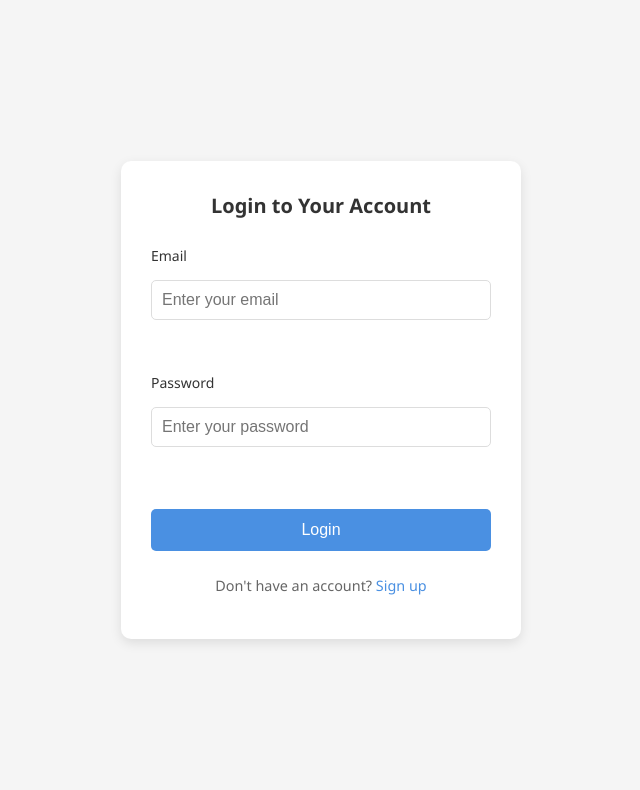
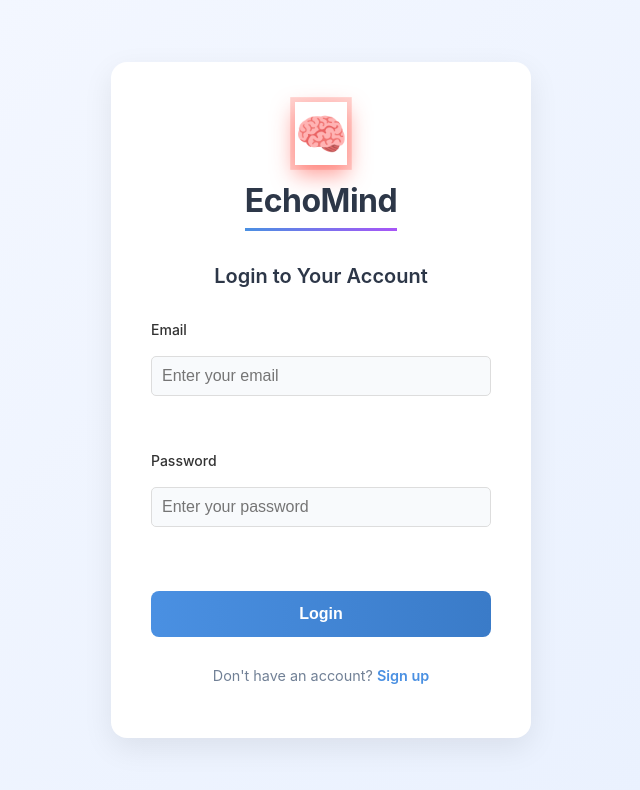
Before and after one commit to FantomCode25/BruteForz, a React (Vite) app in the folder Frontend/my-react-app/: page /login in a window 1280 px wide. Shown: the top 790 px of the page, without its empty margins (319-959 px from the left). Built offline with nearby package versions, Linux system fonts and the light colour scheme.

Commit message:
ui for login/sign up done

```diff
--- a/Frontend/my-react-app/src/Login.css
+++ b/Frontend/my-react-app/src/Login.css
@@ -3,100 +3,239 @@
   justify-content: center;
   align-items: center;
   min-height: 100vh;
-    background-color: #f5f5f5;
+  background: linear-gradient(135deg, #f5f8ff 0%, #e8f0fe 100%);
   padding: 20px;
+  font-family: 'Inter', -apple-system, BlinkMacSystemFont, sans-serif;
 }
 
 .login-form-wrapper {
   background-color: white;
-    border-radius: 10px;
-    box-shadow: 0 4px 12px rgba(0, 0, 0, 0.1);
-    padding: 30px;
+  border-radius: 16px;
+  box-shadow: 0 10px 30px rgba(0, 0, 0, 0.08);
+  padding: 40px;
   width: 100%;
-    max-width: 400px;
+  max-width: 420px;
+  position: relative;
+  overflow: hidden;
+}
+
+.branding {
+  display: flex;
+  flex-direction: column;
+  align-items: center;
+  margin-bottom: 36px;
+  position: relative;
+}
+
+.logo-container {
+  position: relative;
+  margin-bottom: 12px;
+}
+
+.brain-logo {
+  font-size: 42px;
+  animation: pulse 2s infinite alternate;
+}
+
+.brain-glow {
+  position: absolute;
+  top: 50%;
+  left: 50%;
+  transform: translate(-50%, -50%);
+  width: 80px;
+  height: 80px;
+  background: radial-gradient(circle, rgba(74, 144, 226, 0.2) 0%, rgba(74, 144, 226, 0) 70%);
+  border-radius: 50%;
+  animation: glow 3s infinite alternate;
+  z-index: -1;
+}
+
+.app-title {
+  font-size: 32px;
+  font-weight: 700;
+  color: #2d3748;
+  letter-spacing: -0.5px;
+  margin: 0;
+  position: relative;
+  display: inline-block;
+}
+
+.app-title::after {
+  content: '';
+  position: absolute;
+  bottom: -6px;
+  left: 0;
+  width: 0;
+  height: 3px;
+  background: linear-gradient(90deg, #4a90e2 0%, #a855f7 100%);
+  animation: underline 1.5s forwards;
 }
 
 .login-form-wrapper h2 {
   text-align: center;
-    margin-bottom: 24px;
-    color: #333;
+  margin-bottom: 28px;
+  color: #2d3748;
+  font-weight: 600;
+  font-size: 20px;
 }
 
 .login-form {
   display: flex;
   flex-direction: column;
-    gap: 20px;
+  gap: 22px;
 }
 
 .form-group {
   display: flex;
   flex-direction: column;
-    gap: 6px;
+  gap: 8px;
 }
 
 .form-group label {
   font-weight: 500;
-    color: #555;
+  color: #4a5568;
   font-size: 14px;
 }
 
 .form-group input {
-    padding: 12px;
-    border: 1px solid #ccc;
-    border-radius: 5px;
+  padding: 14px 16px;
+  border: 1px solid #e2e8f0;
+  border-radius: 8px;
   font-size: 16px;
-    transition: border 0.3s ease;
+  transition: all 0.2s ease;
+  background-color: #f8fafc;
 }
 
 .form-group input:focus {
   outline: none;
   border-color: #4a90e2;
+  box-shadow: 0 0 0 3px rgba(74, 144, 226, 0.15);
+  background-color: #fff;
 }
 
 .login-button {
-    background-color: #4a90e2;
+  background: linear-gradient(90deg, #4a90e2 0%, #3a7bc8 100%);
   color: white;
   border: none;
-    border-radius: 5px;
-    padding: 12px;
+  border-radius: 8px;
+  padding: 14px;
   font-size: 16px;
+  font-weight: 600;
   cursor: pointer;
-    transition: background-color 0.3s ease;
+  transition: all 0.3s ease;
   margin-top: 10px;
+  position: relative;
+  overflow: hidden;
+}
+
+.login-button::before {
+  content: '';
+  position: absolute;
+  top: 0;
+  left: -100%;
+  width: 100%;
+  height: 100%;
+  background: linear-gradient(
+    90deg,
+    rgba(255, 255, 255, 0) 0%,
+    rgba(255, 255, 255, 0.2) 50%,
+    rgba(255, 255, 255, 0) 100%
+  );
+  transition: all 0.6s;
 }
 
 .login-button:hover {
-    background-color: #3a7bc8;
+  transform: translateY(-2px);
+  box-shadow: 0 4px 12px rgba(58, 123, 200, 0.3);
+}
+
+.login-button:hover::before {
+  left: 100%;
+}
+
+.login-button:active {
+  transform: translateY(0);
 }
 
 .login-button:disabled {
-    background-color: #a9c7ed;
+  background: linear-gradient(90deg, #a9c7ed 0%, #a9c7ed 100%);
   cursor: not-allowed;
+  transform: none;
+  box-shadow: none;
 }
 
 .login-footer {
-    margin-top: 24px;
+  margin-top: 28px;
   text-align: center;
   font-size: 14px;
-    color: #666;
+  color: #718096;
 }
 
 .login-footer a {
   color: #4a90e2;
   text-decoration: none;
-    font-weight: 500;
+  font-weight: 600;
+  transition: color 0.2s;
 }
 
 .login-footer a:hover {
-    text-decoration: underline;
+  color: #3a7bc8;
+  text-decoration: none;
 }
 
 .error-message {
-    background-color: #ffebee;
-    color: #c62828;
-    padding: 10px;
-    border-radius: 5px;
+  background-color: #fff5f5;
+  color: #e53e3e;
+  padding: 12px;
+  border-left: 4px solid #e53e3e;
+  border-radius: 6px;
   font-size: 14px;
-    margin-bottom: 20px;
-    text-align: center;
+  margin-bottom: 24px;
+  text-align: left;
+  display: flex;
+  align-items: center;
+  gap: 8px;
 }
+
+.error-message::before {
+  content: '⚠️';
+}
+
+@keyframes pulse {
+  0% {
+    transform: scale(1);
+  }
+  100% {
+    transform: scale(1.1);
+  }
+}
+
+@keyframes glow {
+  0% {
+    opacity: 0.5;
+    transform: translate(-50%, -50%) scale(0.8);
+  }
+  100% {
+    opacity: 1;
+    transform: translate(-50%, -50%) scale(1.2);
+  }
+}
+
+@keyframes underline {
+  0% {
+    width: 0;
+  }
+  100% {
+    width: 100%;
+  }
+}
+
+.wave {
+  position: absolute;
+  bottom: -10px;
+  left: 0;
+  width: 100%;
+  height: 10px;
+  background: linear-gradient(90deg, #4a90e2 0%, #a855f7 100%);
+  opacity: 0.1;
+}
--- a/Frontend/my-react-app/src/Login.jsx
+++ b/Frontend/my-react-app/src/Login.jsx
@@ -1,4 +1,4 @@
-import React, { useState } from 'react';
+import React, { useState, useEffect } from 'react';
 import { Link, useNavigate } from 'react-router-dom';
 import './Login.css';
 
@@ -10,6 +10,16 @@ const Login = () => {
   const [error, setError] = useState('');
   const [loading, setLoading] = useState(false);
   const navigate = useNavigate();
+  const [brainAnimated, setBrainAnimated] = useState(false);
+
+  useEffect(() => {
+    // Trigger brain animation after a short delay
+    const timer = setTimeout(() => {
+      setBrainAnimated(true);
+    }, 500);
+
+    return () => clearTimeout(timer);
+  }, []);
 
   const handleChange = (e) => {
     const { name, value } = e.target;
@@ -61,6 +71,14 @@ const Login = () => {
   return (
     <div className="login-container">
       <div className="login-form-wrapper">
+        <div className="branding">
+          <div className="logo-container">
+            <div className="brain-logo">🧠</div>
+            <div className="brain-glow"></div>
+          </div>
+          <h1 className="app-title">EchoMind</h1>
+        </div>
+
         <h2>Login to Your Account</h2>
 
         {error && <div className="error-message">{error}</div>}
@@ -104,6 +122,8 @@ const Login = () => {
         <div className="login-footer">
           <p>Don't have an account? <Link to="/signup">Sign up</Link></p>
         </div>
+
+        <div className="wave"></div>
       </div>
     </div>
   );
--- a/Frontend/my-react-app/src/Signup.css
+++ b/Frontend/my-react-app/src/Signup.css
@@ -3,100 +3,245 @@
   justify-content: center;
   align-items: center;
   min-height: 100vh;
-    background-color: #f5f5f5;
+  background: linear-gradient(135deg, #f5f8ff 0%, #e8f0fe 100%);
   padding: 20px;
+  font-family: 'Inter', -apple-system, BlinkMacSystemFont, sans-serif;
 }
 
 .signup-form-wrapper {
   background-color: white;
-    border-radius: 10px;
-    box-shadow: 0 4px 12px rgba(0, 0, 0, 0.1);
-    padding: 30px;
+  border-radius: 16px;
+  box-shadow: 0 10px 30px rgba(0, 0, 0, 0.08);
+  padding: 40px;
   width: 100%;
-    max-width: 450px;
+  max-width: 470px;
+  position: relative;
+  overflow: hidden;
+}
+
+.branding {
+  display: flex;
+  flex-direction: column;
+  align-items: center;
+  margin-bottom: 36px;
+  position: relative;
+}
+
+.logo-container {
+  position: relative;
+  margin-bottom: 12px;
+}
+
+.brain-logo {
+  font-size: 42px;
+  animation: pulse 2s infinite alternate;
+}
+
+.brain-glow {
+  position: absolute;
+  top: 50%;
+  left: 50%;
+  transform: translate(-50%, -50%);
+  width: 80px;
+  height: 80px;
+  background: radial-gradient(circle, rgba(74, 144, 226, 0.2) 0%, rgba(74, 144, 226, 0) 70%);
+  border-radius: 50%;
+  animation: glow 3s infinite alternate;
+  z-index: -1;
+}
+
+.app-title {
+  font-size: 32px;
+  font-weight: 700;
+  color: #2d3748;
+  letter-spacing: -0.5px;
+  margin: 0;
+  position: relative;
+  display: inline-block;
+}
+
+.app-title::after {
+  content: '';
+  position: absolute;
+  bottom: -6px;
+  left: 0;
+  width: 0;
+  height: 3px;
+  background: linear-gradient(90deg, #4a90e2 0%, #a855f7 100%);
+  animation: underline 1.5s forwards;
 }
 
 .signup-form-wrapper h2 {
   text-align: center;
-    margin-bottom: 24px;
-    color: #333;
+  margin-bottom: 28px;
+  color: #2d3748;
+  font-weight: 600;
+  font-size: 20px;
 }
 
 .signup-form {
   display: flex;
   flex-direction: column;
-    gap: 20px;
+  gap: 22px;
+}
+
+.form-row {
+  display: grid;
+  grid-template-columns: 1fr 1fr;
+  gap: 16px;
 }
 
 .form-group {
   display: flex;
   flex-direction: column;
-    gap: 6px;
+  gap: 8px;
 }
 
 .form-group label {
   font-weight: 500;
-    color: #555;
+  color: #4a5568;
   font-size: 14px;
 }
 
 .form-group input {
-    padding: 12px;
-    border: 1px solid #ccc;
-    border-radius: 5px;
+  padding: 14px 16px;
+  border: 1px solid #e2e8f0;
+  border-radius: 8px;
   font-size: 16px;
-    transition: border 0.3s ease;
+  transition: all 0.2s ease;
+  background-color: #f8fafc;
 }
 
 .form-group input:focus {
   outline: none;
   border-color: #4a90e2;
+  box-shadow: 0 0 0 3px rgba(74, 144, 226, 0.15);
+  background-color: #fff;
 }
 
 .signup-button {
-    background-color: #4a90e2;
+  background: linear-gradient(90deg, #4a90e2 0%, #3a7bc8 100%);
   color: white;
   border: none;
-    border-radius: 5px;
-    padding: 12px;
+  border-radius: 8px;
+  padding: 14px;
   font-size: 16px;
+  font-weight: 600;
   cursor: pointer;
-    transition: background-color 0.3s ease;
+  transition: all 0.3s ease;
   margin-top: 10px;
+  position: relative;
+  overflow: hidden;
+}
+
+.signup-button::before {
+  content: '';
+  position: absolute;
+  top: 0;
+  left: -100%;
+  width: 100%;
+  height: 100%;
+  background: linear-gradient(
+    90deg,
+    rgba(255, 255, 255, 0) 0%,
+    rgba(255, 255, 255, 0.2) 50%,
+    rgba(255, 255, 255, 0) 100%
+  );
+  transition: all 0.6s;
 }
 
 .signup-button:hover {
-    background-color: #3a7bc8;
+  transform: translateY(-2px);
+  box-shadow: 0 4px 12px rgba(58, 123, 200, 0.3);
+}
+
+.signup-button:hover::before {
+  left: 100%;
+}
+
+.signup-button:active {
+  transform: translateY(0);
 }
 
 .signup-button:disabled {
-    background-color: #a9c7ed;
+  background: linear-gradient(90deg, #a9c7ed 0%, #a9c7ed 100%);
   cursor: not-allowed;
+  transform: none;
+  box-shadow: none;
 }
 
 .signup-footer {
-    margin-top: 24px;
+  margin-top: 28px;
   text-align: center;
   font-size: 14px;
-    color: #666;
+  color: #718096;
 }
 
 .signup-footer a {
   color: #4a90e2;
   text-decoration: none;
-    font-weight: 500;
+  font-weight: 600;
+  transition: color 0.2s;
 }
 
 .signup-footer a:hover {
-    text-decoration: underline;
+  color: #3a7bc8;
+  text-decoration: none;
 }
 
 .error-message {
-    background-color: #ffebee;
-    color: #c62828;
-    padding: 10px;
-    border-radius: 5px;
+  background-color: #fff5f5;
+  color: #e53e3e;
+  padding: 12px;
+  border-left: 4px solid #e53e3e;
+  border-radius: 6px;
   font-size: 14px;
-    margin-bottom: 20px;
-    text-align: center;
+  margin-bottom: 24px;
+  text-align: left;
+  display: flex;
+  align-items: center;
+  gap: 8px;
 }
+
+.error-message::before {
+  content: '⚠️';
+}
+
+@keyframes pulse {
+  0% {
+    transform: scale(1);
+  }
+  100% {
+    transform: scale(1.1);
+  }
+}
+
+@keyframes glow {
+  0% {
+    opacity: 0.5;
+    transform: translate(-50%, -50%) scale(0.8);
+  }
+  100% {
+    opacity: 1;
+    transform: translate(-50%, -50%) scale(1.2);
+  }
+}
+
+@keyframes underline {
+  0% {
+    width: 0;
+  }
+  100% {
+    width: 100%;
+  }
+}
+
+.wave {
+  position: absolute;
+  bottom: -10px;
+  left: 0;
+  width: 100%;
+  height: 10px;
+  background: linear-gradient(90deg, #4a90e2 0%, #a855f7 100%);
+  opacity: 0.1;
+}
--- a/Frontend/my-react-app/src/Signup.jsx
+++ b/Frontend/my-react-app/src/Signup.jsx
@@ -1,4 +1,4 @@
-import React, { useState } from 'react';
+import React, { useState, useEffect } from 'react';
 import { Link, useNavigate } from 'react-router-dom';
 import './Signup.css';
 
@@ -15,6 +15,16 @@ const Signup = ({ onSignup }) => {
   const [error, setError] = useState('');
   const [loading, setLoading] = useState(false);
   const navigate = useNavigate();
+  const [brainAnimated, setBrainAnimated] = useState(false);
+
+  useEffect(() => {
+    // Trigger brain animation after a short delay
+    const timer = setTimeout(() => {
+      setBrainAnimated(true);
+    }, 500);
+
+    return () => clearTimeout(timer);
+  }, []);
 
   const handleChange = (e) => {
     const { name, value } = e.target;
@@ -91,6 +101,14 @@ const Signup = ({ onSignup }) => {
   return (
     <div className="signup-container">
       <div className="signup-form-wrapper">
+        <div className="branding">
+          <div className="logo-container">
+            <div className="brain-logo">🧠</div>
+            <div className="brain-glow"></div>
+          </div>
+          <h1 className="app-title">EchoMind</h1>
+        </div>
+
         <h2>Create Your Account</h2>
 
         {error && <div className="error-message">{error}</div>}
@@ -122,6 +140,7 @@ const Signup = ({ onSignup }) => {
             />
           </div>
 
+          <div className="form-row">
             <div className="form-group">
               <label htmlFor="phone">Phone Number</label>
               <input
@@ -147,6 +166,7 @@ const Signup = ({ onSignup }) => {
                 min="1"
                 required
               />
+            </div>
           </div>
 
           <div className="form-group">
@@ -183,6 +203,8 @@ const Signup = ({ onSignup }) => {
         <div className="signup-footer">
           <p>Already have an account? <Link to="/login">Log in</Link></p>
         </div>
+
+        <div className="wave"></div>
       </div>
     </div>
   );
```
Lines whose indentation alone changed are shown as unchanged.
